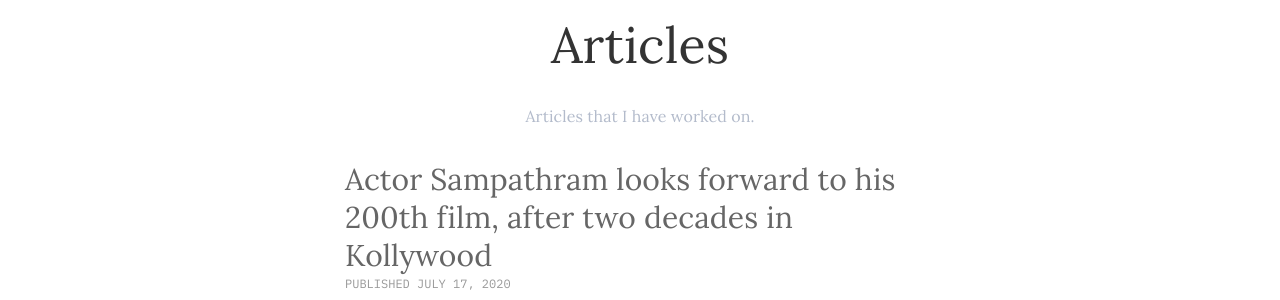
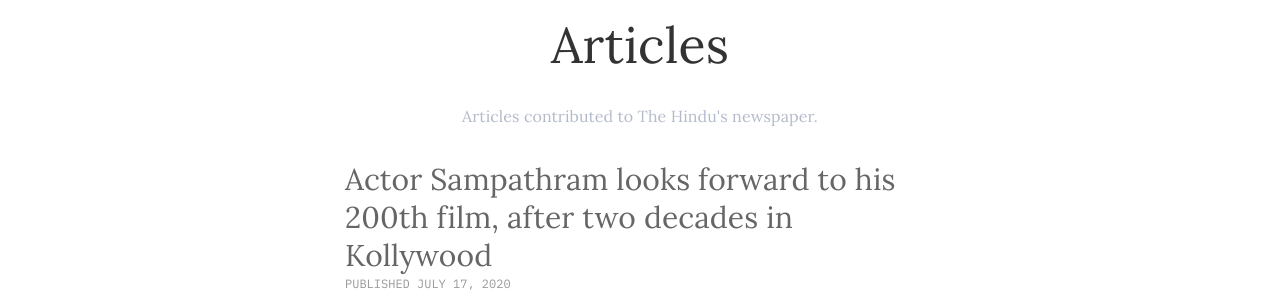
Before and after one commit to abhinaya-sriram/abhinaya-sriram.github.io, a Jekyll site: the page built from articles.html, in a window 1280 px wide and 900 px high. Shown: the part 140-440 px from the top of the window. Built offline with Jekyll 4.4.1, drawn with Linux system fonts in a browser that asks for light colours.

Commit message:
Update articles.html

```diff
--- a/articles.html
+++ b/articles.html
@@ -3,7 +3,7 @@ layout: page
 title: Articles
 image:
 permalink: /articles
-description: Articles that I have worked on.
+description: Articles contributed to The Hindu's newspaper.
 ---
 
 <div class="container">
```
